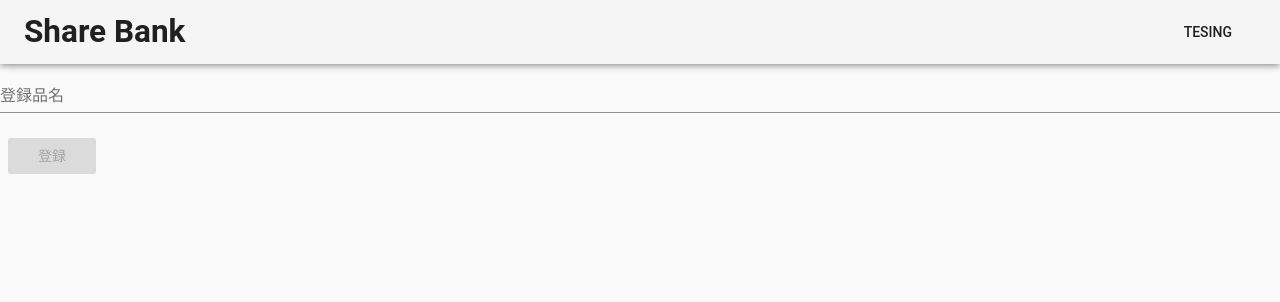
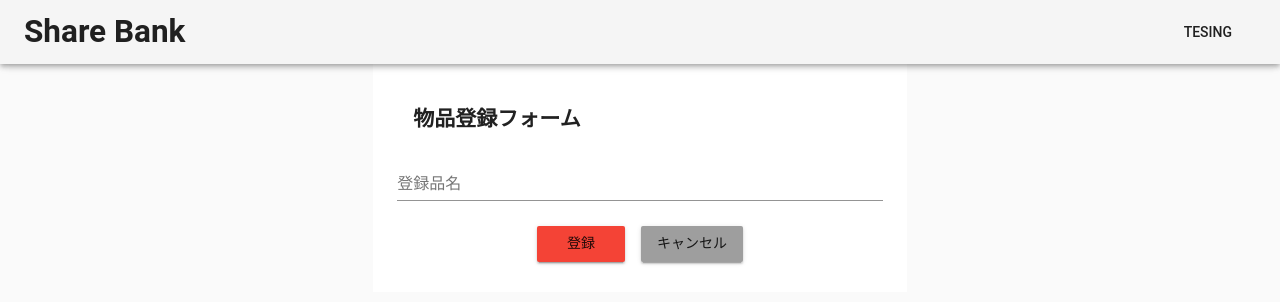
Before and after one commit to i80486dx2/ShareBank, a Vue app: page /add-property in a window 1280 px wide. Shown: the top 302 px of the page. Built offline with nearby package versions, Linux system fonts and the light colour scheme; a small style sheet from the web is missing.

Commit message:
change property

```diff
--- a/src/views/AddProperty.vue
+++ b/src/views/AddProperty.vue
@@ -1,20 +1,34 @@
+
 <template>
   <div id="prop">
+    <v-layout align-center justify-center>
+      <v-flex md5 class="white">
+        <v-container style="position: relative;top: 20%;" class="text-md-center">
+          <v-card flat>
+            <v-card-title>
+              <h2>物品登録フォーム</h2>
+            </v-card-title>
            <v-form ref="form" v-model="valid" lazy-validation align-center>
               <v-text-field
                 v-model="item"
-      :rules="propertyRules"
                 label="登録品名"
-      required
               ></v-text-field>
                 <v-btn
-      :disabled="!valid"
-      @click="登録"
+                  click="登録"
                   color="red"
                 >
                 登録
                 </v-btn>
-
+                <v-btn
+                  click="キャンセル"
+                  color="grey"
+                >
+                キャンセル
+                </v-btn>
             </v-form>
+          </v-card>
+        </v-container>
+      </v-flex>
+    </v-layout>
   </div>
 </template>
--- a/src/views/Home.vue
+++ b/src/views/Home.vue
@@ -44,7 +44,5 @@
   min-width: 80px;
   margin: 10px;
 }
-.inner{
 
-}
 </style>
--- a/src/views/LoginUser.vue
+++ b/src/views/LoginUser.vue
@@ -6,7 +6,7 @@
         <v-container style="position: relative;top: 20%;" class="text-md-center">
           <v-card flat>
             <v-card-title primary-title display-1>
-              <h4>ログイン</h4>
+              <h2>ログイン</h2>
             </v-card-title>
             <v-form>
             <v-text-field
--- a/src/views/RegisterNewUser.vue
+++ b/src/views/RegisterNewUser.vue
@@ -6,7 +6,7 @@
         <v-container style="position: relative;top: 20%;" class="text-md-center">
           <v-card flat>
             <v-card-title primary-title display-1>
-              <h4>新規登録</h4>
+              <h2>新規登録</h2>
             </v-card-title>
             <v-form>
             <v-text-field
```
Lines whose indentation alone changed are shown as unchanged.
